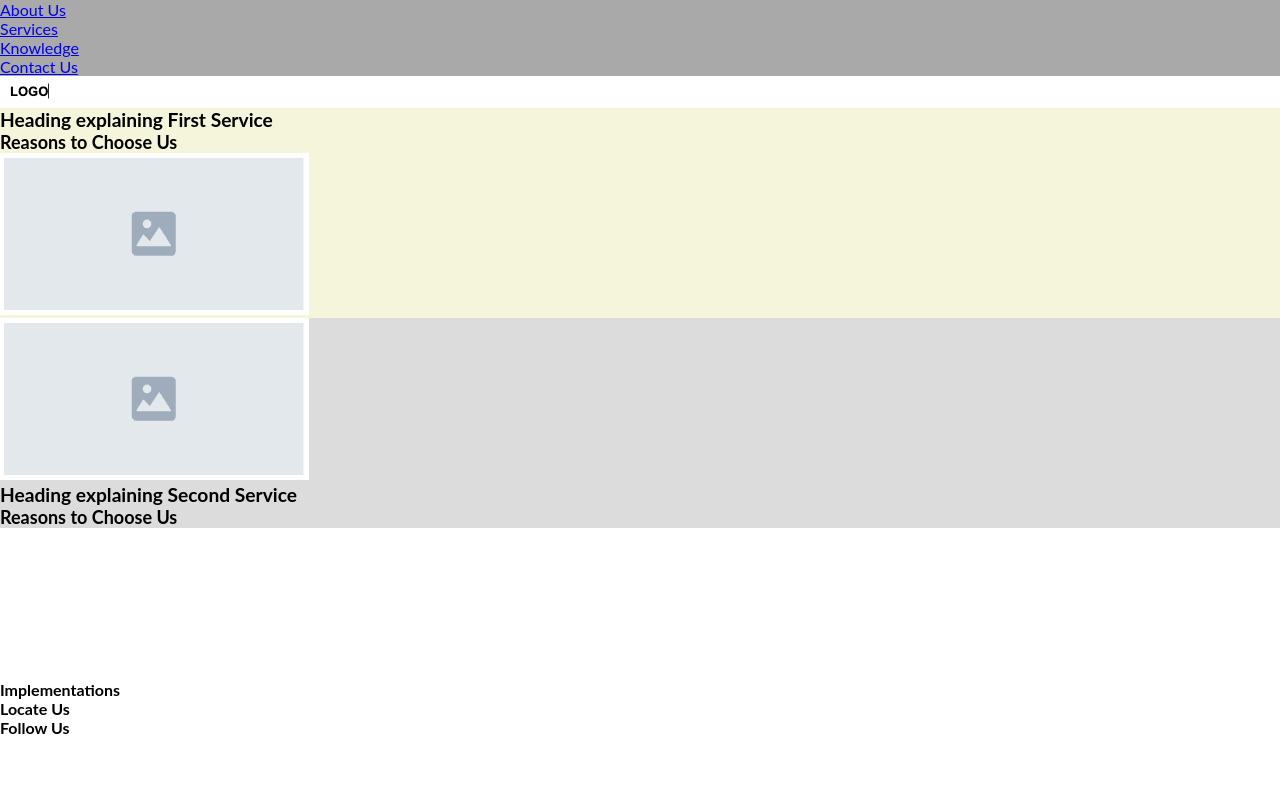
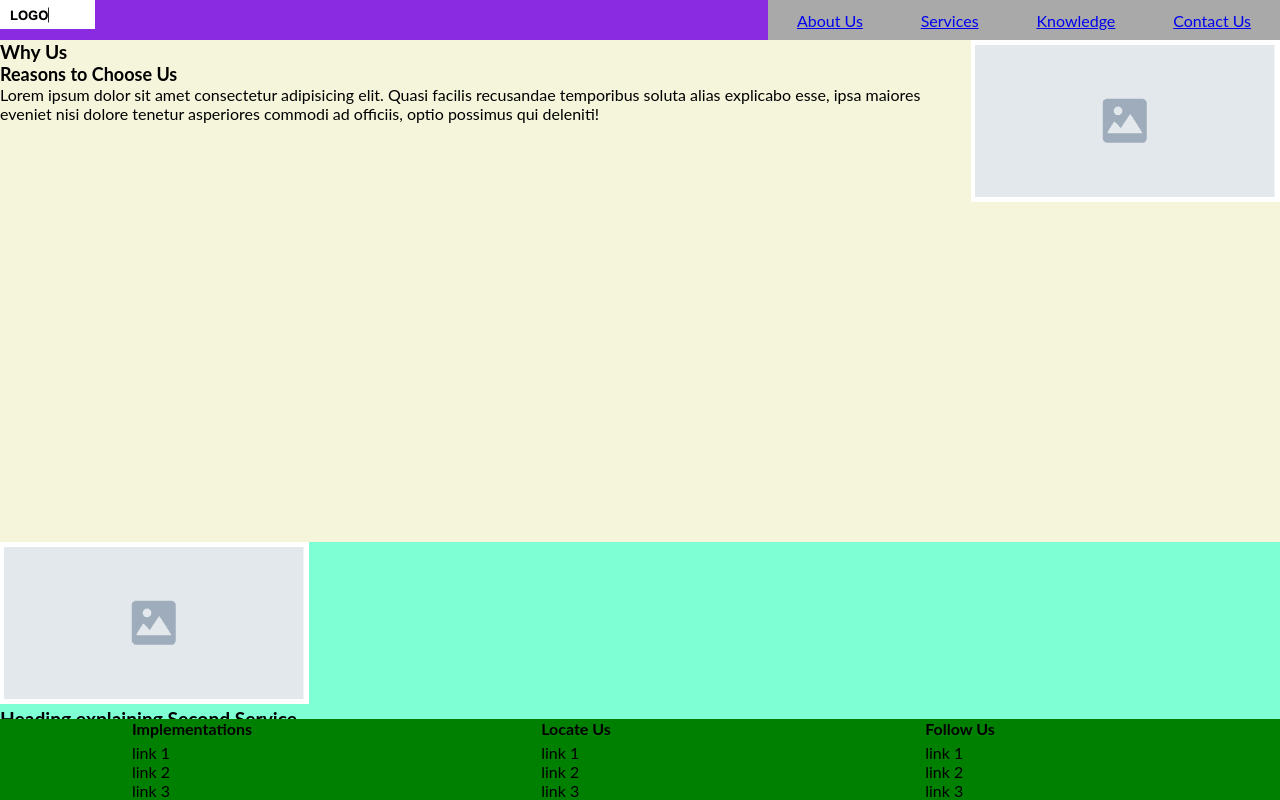
Before and after one commit to stefaniaoverman/EntregaProyecto_StefaniaOverman, a plain HTML site: page pages/services.html in a window 1280 px wide. Drawn offline with Linux system fonts and the light colour scheme.

Commit message:
content distribution with flex/grid added in all pages

```diff
--- a/css/style.css
+++ b/css/style.css
@@ -2,6 +2,7 @@
     margin: 0;
     padding: 0;
     box-sizing: border-box;
+    list-style: none;
 }
 
 h1{
@@ -14,14 +15,41 @@ h2{
 
 h3{
     font-size: medium;
+   padding-bottom: 5px;
 }
 
 body {
     font-family: "Raleway", "Lato", sans-serif;
+    background-color: blueviolet;
+}
+.grid{
+    display: grid;
+    grid-template-areas:
+    "header header nav"
+    "main main main"
+    "footer footer footer";
+    min-height: 100%;
+    grid-template-columns: 1fr 0.5fr 1fr;
+    grid-template-rows: 40px 75vh 120px;
+}
+nav {
+    grid-area: nav;
+    height: 0.5fr;
+
+}
+
+nav ul{
+    display: flex;
+    flex-direction: row;
+    justify-content: space-around;
+    align-items: center;
     height: 100%;
 }
+
+
 header {
-    height: 15%;
+    grid-area: header;
+
 }
 
 header ul{
@@ -40,7 +68,7 @@ header li :hover{
 
 .logo{
     display: inline;
-    width: 30%;
+    height: 100%;
 }
 
 .menu{
@@ -48,27 +76,48 @@ header li :hover{
 }
 
 main {
-    height: 70%;
+    background-color: aquamarine;
+    grid-area: main;
+    display: flex;
+    flex-direction: column;
+    justify-content: space-around;
+   height: 89vh;
+
 }
 
-.indexFirstSection{
+.FirstSection{
     background-color: beige;
+    display: flex;
+    height: 100%;
 }
-.indexSecondSection{
-    background-color: gainsboro;
+.SecondSection{
+    background-color: rgb(22, 53, 130);
+    height: 100%;
+    display: flex;
 }
-.introTextIndex{
-    display: inline;
-    width: 50%;
+.SectionTextLeft{
+
+}
+.SectionTextRigh{
 }
 
 .introTextIndex{
-    display: inline;
-    width: 50%;
+ }
+
+footer {
+    background-color: green;
+    position:absolute;
+    bottom: 0%;
+    grid-area: footer;
+    width: 100%;
 }
 
-footer {
-    height: 15%;
-    position:absolute;
-    bottom: 0%;
-}
+footer .footerItem{
+    display: flex;
+    flex-direction: row;
+    justify-content: space-around;
+    width: 30%;
+    align-items: center;
+    float: left;
+
+   }
--- a/pages/services.html
+++ b/pages/services.html
@@ -8,7 +8,7 @@
 </head>
 <body>
 
-<div id="grid">
+<div class="grid">
     <nav class="menu">
         <ul>
             <li><a href="./about-us.html" >About Us</a></li>
@@ -27,17 +27,21 @@
     </header>
 
     <main>
-        <section class="indexFirstSection">
-            <div class"introTextIndex">
-                <h1> Heading explaining First Service </h1>
-                <h2>Reasons to Choose Us</h2>
+        <section class="FirstSection">
+            <div class="SectionTextLeft">
+              <h1>Why Us</h1>
+              <h2>Reasons to Choose Us</h2>
+              <p>Lorem ipsum dolor sit amet consectetur
+                  adipisicing elit. Quasi facilis recusandae
+                  temporibus soluta alias explicabo esse, ipsa maiores eveniet
+                  nisi dolore tenetur asperiores commodi ad officiis,
+                   optio possimus qui deleniti!</p>
             </div>
 
             <div class="mainImage">
-                <img src="../images/img.png" alt="Main Image on Index">
+              <img src="../images/img.png" alt="Main Image on Index" />
             </div>
-
-        </section>
+          </section>
 
         <section class="indexSecondSection">
 
@@ -54,17 +58,38 @@
     </main>
 
     <footer>
-        <div class="firstFooterSection">
-            <h3>Implementations</h3>
+        <!--Flex Container-->
+        <div class="firstFooterSection footerItem">
+            <div>
+          <h3 class="">Implementations</h3>
+          <ul >
+            <li>link 1 </li>
+            <li>link 2 </li>
+            <li>link 3 </li>
+          </ul>
         </div>
-        <div class="secondFooterSection">
+        </div>
+        <div class="secondFooterSection footerItem">
+            <div>
             <h3>Locate Us</h3>
+            <ul >
+                <li>link 1 </li>
+                <li>link 2 </li>
+                <li>link 3 </li>
+              </ul>
+          </div>
         </div>
-        <div class="thirdFooterSection">
-            <h3>Follow Us</h3>
+        <div class="thirdFooterSection footerItem">
+            <div>
+          <h3>Follow Us</h3>
+          <ul >
+            <li>link 1 </li>
+            <li>link 2 </li>
+            <li>link 3 </li>
+          </ul>
         </div>
-
-    </footer>
+        </div>
+      </footer>
 
 </div>
 
```
Also changed, not shown: index.html (+52 -7 lines), pages/about-us.html (+34 -7 lines), pages/contact-us.html (+40 -15 lines), pages/faq.html (+31 -11 lines).
